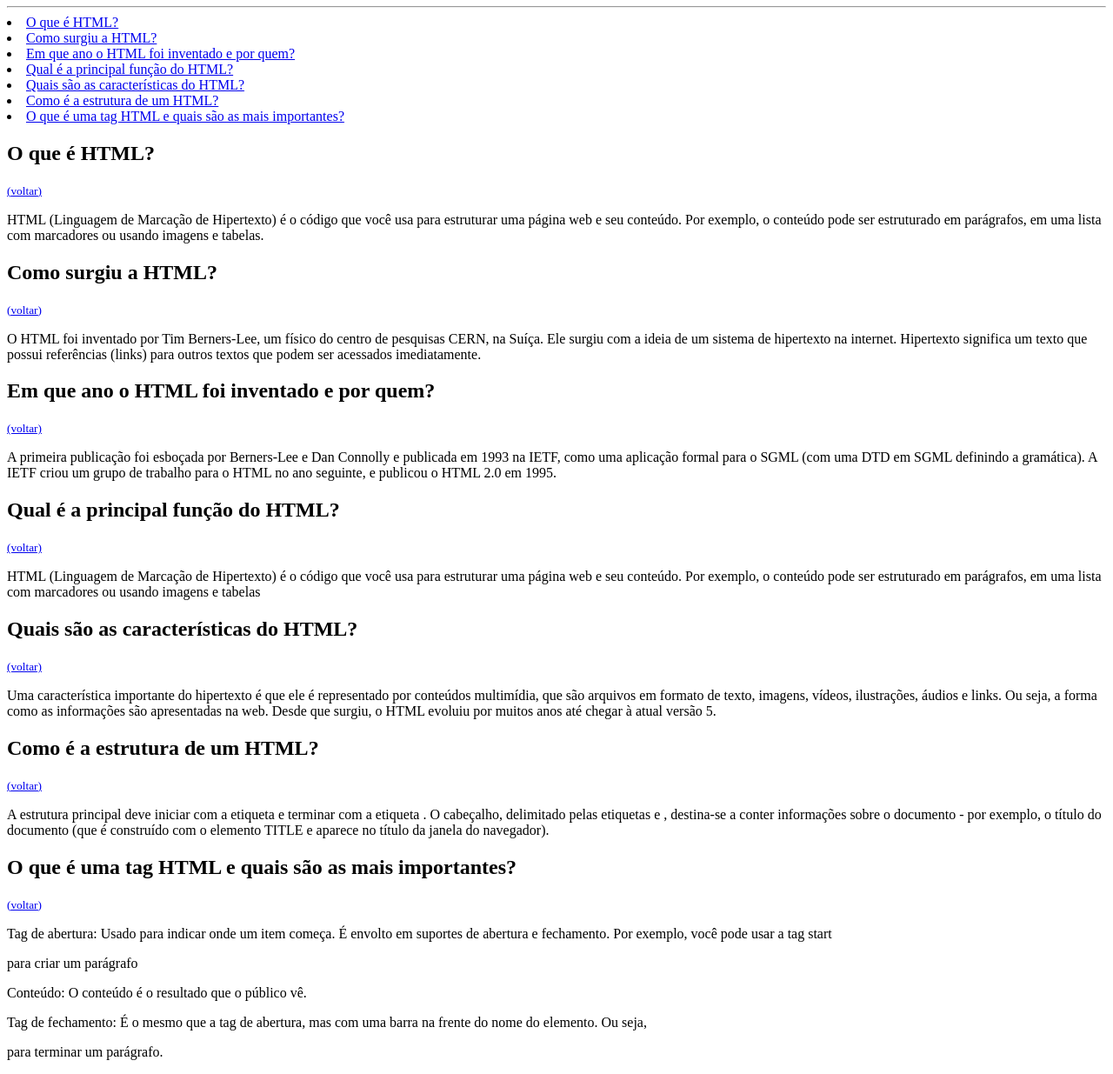
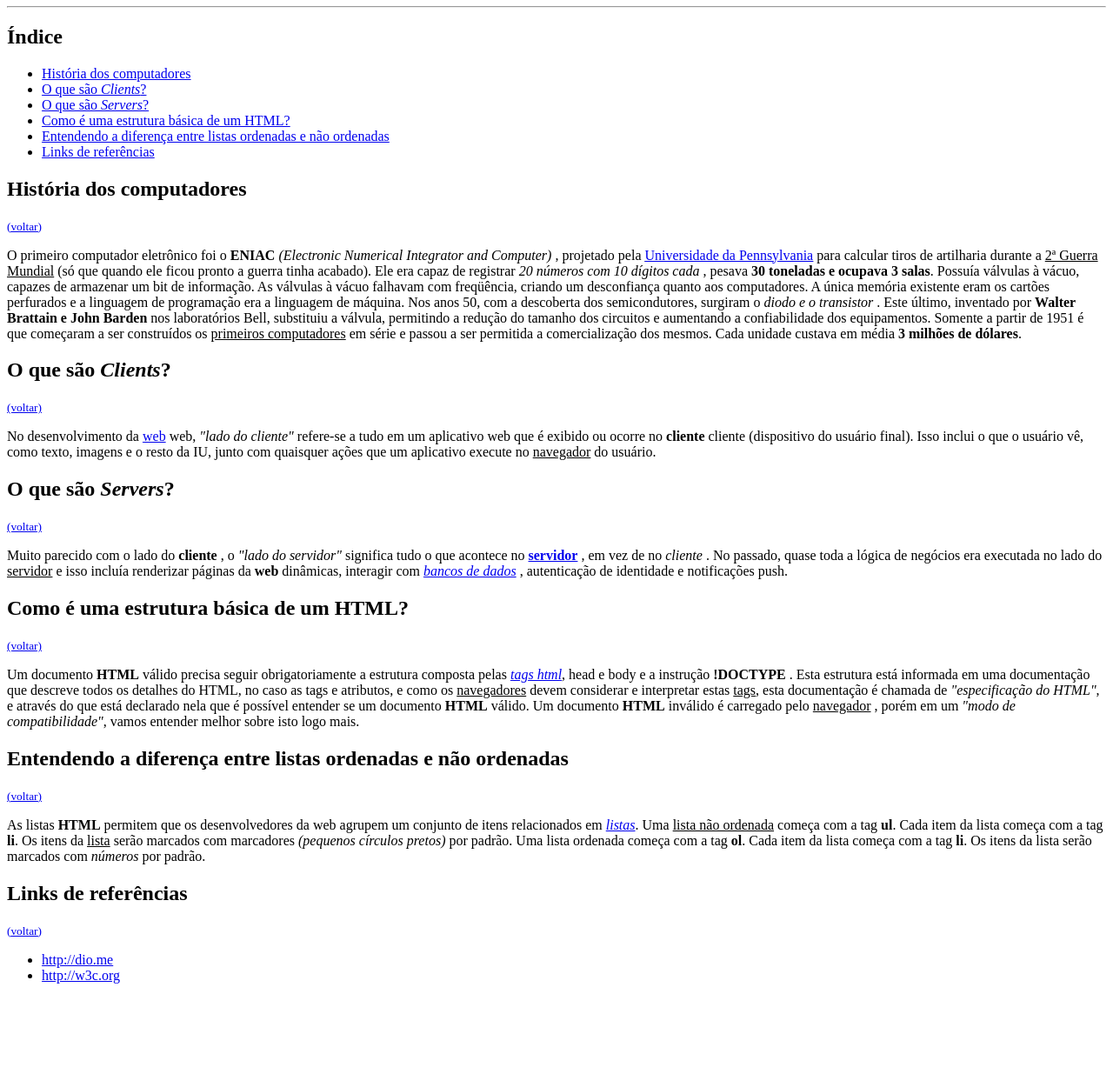
Before and after one commit to edmar-giuseppe/pagina, a plain HTML site: page index.html in a window 1280 px wide. Shown: the part 73-1308 px from the top of the page at 87% size. After the commit the page ends 1220 px from the top, so only its background shows below. Drawn offline with Linux system fonts and the light colour scheme.

Commit message:
atualização para enviar para dio

```diff
--- a/index.html
+++ b/index.html
@@ -1,55 +1,66 @@
 <!DOCTYPE html>
-<html>
+<html lang="en">
 <head>
-        <title>Exemplo de Materia em um Blog</title>
+    <meta charset="UTF-8">
+    <meta http-equiv="X-UA-Compatible" content="IE=edge">
+    <meta name="viewport" content="width=device-width, initial-scale=1.0">
+    <title>Página - Módulo I - Primeiros Passos com HTML</title>
 </head>
+<body>
+    <h1 id="inicio">Módulo 1 - Primeiros Passos com HTML</h1>
+    <hr />
 
-    <body>
-        <h1 id="inicio">Exemplo de Matéria em um Blog</h1>
-        <hr/>
+    <h2>Índice</h2>
 
-        <li><a href="#definicao">O que é HTML?</a></li>
-        <li><a href="#como-surgiu">Como surgiu a HTML?</a></li>
-        <li><a href="#ano-inventado">Em que ano o HTML foi inventado e por quem?</a></li>
-        <li><a href="#funcao">Qual é a principal função do HTML?</a></li>
-        <li><a href="#caracter">Quais são as características do HTML?</a></li>
-        <li><a href="#estrutura">Como é a estrutura de um HTML?</a></li>
-        <li><a href="#importantes">O que é uma tag HTML e quais são as mais importantes?</a></li>
+    <ul>
+        <li><a href="#historia">História dos computadores</a></li>
+        <li><a href="#cli">O que são <i>Clients</i>?</a></li>
+        <li><a href="#server">O que são <i>Servers</i>?</a></li>
+        <li><a href="#estrutura">Como é uma estrutura básica de um HTML?</a></li>
+        <li><a href="#listas">Entendendo a diferença entre listas ordenadas e não ordenadas</a></li>
+        <li><a href="#ref">Links de referências</a></li>
+    </ul>
 
-        <h2 id="definicao">O que é HTML?</h2>
+    <h2 id="historia">História dos computadores</h2>
+
     <small><a href="#inicio">(voltar)</a></small>
-        <p>HTML (Linguagem de Marcação de Hipertexto) é o código que você usa para estruturar uma página web e seu conteúdo. Por exemplo, o conteúdo pode ser estruturado em parágrafos, em uma lista com marcadores ou usando imagens e tabelas.</p>
-        <p></p>
 
-        <h2 id="como-surgiu">Como surgiu a HTML?</h2>
+   <p>O primeiro computador eletrônico foi o <strong>ENIAC</strong> <i>(Electronic Numerical Integrator and Computer)</i> , projetado pela <u><a href="https://www.upenn.edu/"> Universidade da Pennsylvania</a></u> para calcular tiros de artilharia durante a <u>2ª Guerra Mundial</u> (só que quando ele ficou pronto a guerra tinha acabado). Ele era capaz de registrar <i>20 números com 10 dígitos cada</i> , pesava <strong>30 toneladas e ocupava 3 salas</strong>. Possuía válvulas à vácuo, capazes de armazenar um bit de informação. As válvulas à vácuo falhavam com freqüência, criando um desconfiança quanto aos computadores. A única memória existente eram os cartões perfurados e a linguagem de programação era a linguagem de máquina.
+    Nos anos 50, com a descoberta dos semicondutores, surgiram o <i>diodo e o transistor</i> . Este último, inventado por <strong>Walter Brattain e John Barden</strong>  nos laboratórios Bell, substituiu a válvula, permitindo a redução do tamanho dos circuitos e aumentando a confiabilidade dos equipamentos. Somente a partir de 1951 é que começaram a ser construídos os <u>primeiros computadores</u> em série e passou a ser permitida a comercialização dos mesmos. Cada unidade custava em média <strong>3 milhões de dólares</strong>.</p>
+
+
+    <h2 id="cli">O que são <i>Clients</i>?</h2>
+
     <small><a href="#inicio">(voltar)</a></small>
-        <p>O HTML foi inventado por Tim Berners-Lee, um físico do centro de pesquisas CERN, na Suíça. Ele surgiu com a ideia de um sistema de hipertexto na internet. Hipertexto significa um texto que possui referências (links) para outros textos que podem ser acessados imediatamente.</p>
-        <p></p>
 
-        <h2 id="ano-inventado">Em que ano o HTML foi inventado e por quem?</h2>
+    <p> No desenvolvimento da <a href="https://pt.wikipedia.org/wiki/World_Wide_Web">web</a> web, <i>"lado do cliente"</i>  refere-se a tudo em um aplicativo web que é exibido ou ocorre no <strong>cliente</strong> cliente (dispositivo do usuário final). Isso inclui o que o usuário vê, como texto, imagens e o resto da IU, junto com quaisquer ações que um aplicativo execute no <u>navegador</u> do usuário.</p>
+
+    <h2 id="server">O que são <i>Servers</i>?</h2>
+
     <small><a href="#inicio">(voltar)</a></small>
-        <p>A primeira publicação foi esboçada por Berners-Lee e Dan Connolly e publicada em 1993 na IETF, como uma aplicação formal para o SGML (com uma DTD em SGML definindo a gramática). A IETF criou um grupo de trabalho para o HTML no ano seguinte, e publicou o HTML 2.0 em 1995.</p>
-        <p></p>
 
-        <h2 id="funcao">Qual é a principal função do HTML?</h2>
+    <p>Muito parecido com o lado do <strong>cliente</strong> , o <i>"lado do servidor"</i> significa tudo o que acontece no <a href="https://www.controle.net/faq/o-que-sao-servidores"><strong>servidor</strong></a> , em vez de no <i>cliente</i> . No passado, quase toda a lógica de negócios era executada no lado do <u>servidor</u>  e isso incluía renderizar páginas da <strong>web</strong> dinâmicas, interagir com <a href="https://www.oracle.com/br/database/what-is-database/#:~:text=Um%20banco%20de%20dados%20%C3%A9,banco%20de%20dados%20(DBMS)."><i>bancos de dados</i></a> , autenticação de identidade e notificações push.</p>
+
+    <h2 id="estrutura">Como é uma estrutura básica de um HTML?</h2>
+
     <small><a href="#inicio">(voltar)</a></small>
-        <p>HTML (Linguagem de Marcação de Hipertexto) é o código que você usa para estruturar uma página web e seu conteúdo. Por exemplo, o conteúdo pode ser estruturado em parágrafos, em uma lista com marcadores ou usando imagens e tabelas</p>
-        <p></p>
 
-        <h2 id="caracter">Quais são as características do HTML?</h2>
+    <p>Um documento <strong>HTML</strong> válido precisa seguir obrigatoriamente a estrutura composta pelas <i><a href="https://www.w3schools.com/tags/">tags html</a></i>, head e body e a instrução <strong>!DOCTYPE</strong> . Esta estrutura está informada em uma documentação que descreve todos os detalhes do HTML, no caso as tags e atributos, e como os <u>navegadores</u> devem considerar e interpretar estas <u>tags</u>, esta documentação é chamada de <i>"especificação do HTML"</i>, e através do que está declarado nela que é possível entender se um documento <strong>HTML</strong> válido. Um documento <strong>HTML</strong> inválido é carregado pelo <u>navegador</u> , porém em um <i>"modo de compatibilidade"</i>, vamos entender melhor sobre isto logo mais.</p>
+
+    <h2 id="listas">Entendendo a diferença entre listas ordenadas e não ordenadas</h2>
+
     <small><a href="#inicio">(voltar)</a></small>
-        <p>Uma característica importante do hipertexto é que ele é representado por conteúdos multimídia, que são arquivos em formato de texto, imagens, vídeos, ilustrações, áudios e links. Ou seja, a forma como as informações são apresentadas na web. Desde que surgiu, o HTML evoluiu por muitos anos até chegar à atual versão 5.</p>
-        <p></p>
 
-        <h2 id="estrutura">Como é a estrutura de um HTML?</h2>
+    <p>As listas <strong>HTML</strong> permitem que os desenvolvedores da web agrupem um conjunto de itens relacionados em <i><a href="https://www.w3schools.com/html/html_lists.asp">listas</a></i>. Uma <u>lista não ordenada</u> começa com a tag <strong>ul</strong>. Cada item da lista começa com a tag <strong>li</strong>. Os itens da <u>lista</u>  serão marcados com marcadores <i>(pequenos círculos pretos)</i> por padrão. Uma lista ordenada começa com a tag <strong>ol</strong>. Cada item da lista começa com a tag <strong>li</strong>. Os itens da lista serão marcados com <i>números</i> por padrão.</p>
+
+    <h2 id="ref">Links de referências</h2>
+
     <small><a href="#inicio">(voltar)</a></small>
-        <p>A estrutura principal deve iniciar com a etiqueta <HTML> e terminar com a etiqueta </HTML>. O cabeçalho, delimitado pelas etiquetas <HEAD> e </HEAD>, destina-se a conter informações sobre o documento - por exemplo, o título do documento (que é construído com o elemento TITLE e aparece no título da janela do navegador).</p>
-        <p></p>
 
-        <h2 id="importantes">O que é uma tag HTML e quais são as mais importantes?</h2>
-        <small><a href="#inicio">(voltar)</a></small>
-        <p>Tag de abertura: Usado para indicar onde um item começa. É envolto em suportes de abertura e fechamento. Por exemplo, você pode usar a tag start <p> para criar um parágrafo</p>
-        <p>Conteúdo: O conteúdo é o resultado que o público vê.</p>
-        <p>Tag de fechamento: É o mesmo que a tag de abertura, mas com uma barra na frente do nome do elemento. Ou seja, </p> para terminar um parágrafo.</p>
+    <ul>
+        <li><a href="https://www.dio.me/">http://dio.me</a></li>
+        <li><a href="https://www.w3.org/">http://w3c.org</a></li>
+    </ul>
+
 </body>
 </html>
```
Lines whose indentation alone changed are shown as unchanged.
